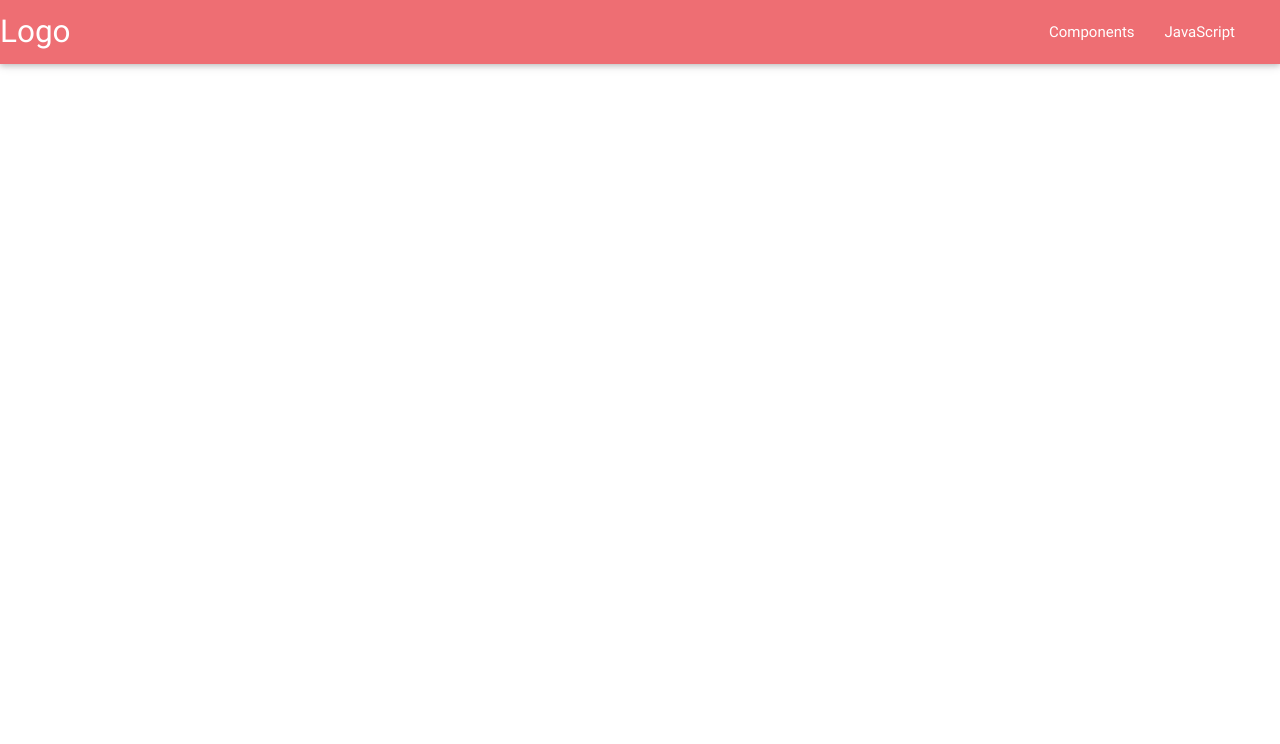
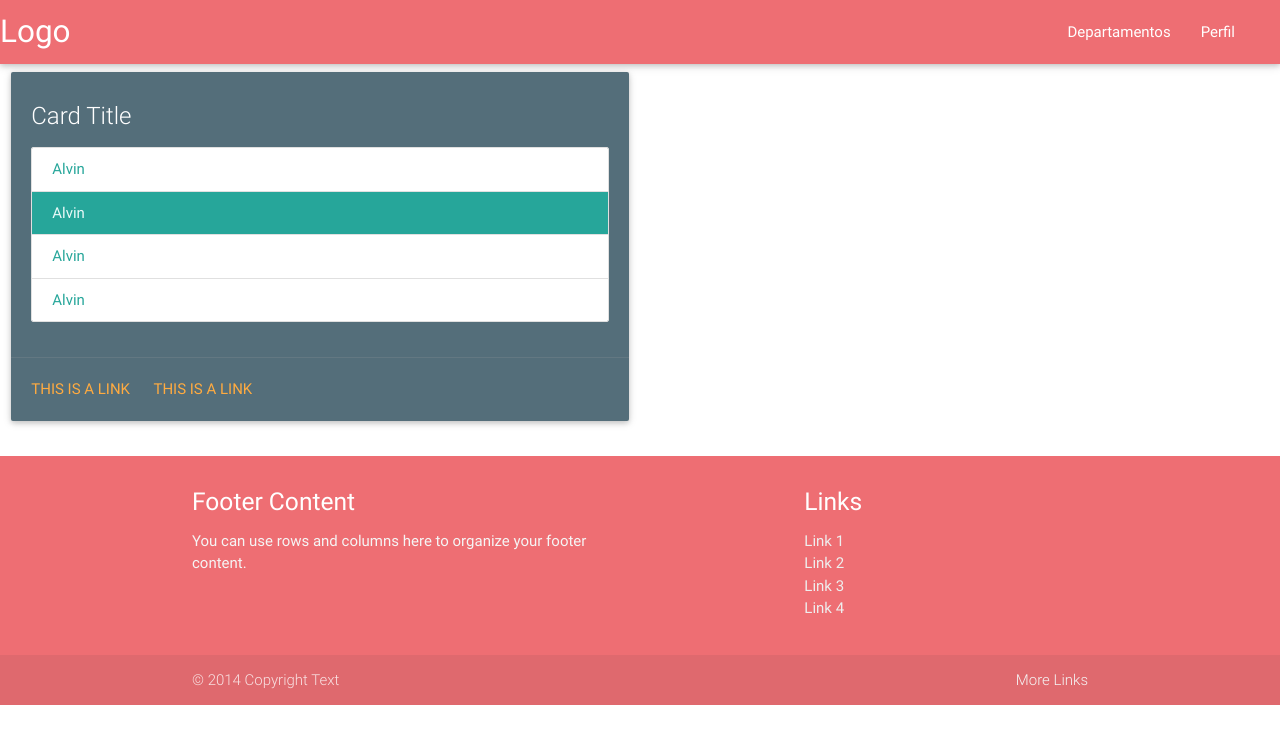
Before and after one commit to ScopeMX/roomiesMx, a website: page website/views/templates/main.html in a window 1280 px wide. Drawn offline with Linux system fonts and the light colour scheme.

Commit message:
Pagina de Usuario

```diff
--- a/website/views/templates/main.html
+++ b/website/views/templates/main.html
@@ -29,10 +29,62 @@
       <ul id="nav-mobile" class="right hide-on-med-and-down">
         <!--li><a href="/users/login">Inicio de Sesión</a></li-->
         <li><a href="login.html"></a></li>
-        <li><a href="badges.html">Components</a></li>
-        <li><a href="collapsible.html">JavaScript</a></li>
+        <li><a href="badges.html">Departamentos</a></li>
+        <li><a href="collapsible.html">Perfil</a></li>
       </ul>
     </div>
   </nav>
+  <!--CONTENT-->
+<section class="departamentos">
+    <div class="row">
+        <div class="col s12 m6">
+          <div class="card blue-grey darken-1">
+            <div class="card-content white-text">
+              <span class="card-title">Card Title</span>
+             <div class="collection">
+                <a href="#!" class="collection-item">Alvin</a>
+                <a href="#!" class="collection-item active">Alvin</a>
+                <a href="#!" class="collection-item">Alvin</a>
+                <a href="#!" class="collection-item">Alvin</a>
+              </div>
+            </div>
+            <div class="card-action">
+              <a href="#">This is a link</a>
+              <a href="#">This is a link</a>
+            </div>
+          </div>
+        </div>
+      </div>
+
+</section>
+<section class="mapa">
+
+</section>
+  <!--FOOTER-->
+  <footer class="page-footer">
+          <div class="container">
+            <div class="row">
+              <div class="col l6 s12">
+                <h5 class="white-text">Footer Content</h5>
+                <p class="grey-text text-lighten-4">You can use rows and columns here to organize your footer content.</p>
+              </div>
+              <div class="col l4 offset-l2 s12">
+                <h5 class="white-text">Links</h5>
+                <ul>
+                  <li><a class="grey-text text-lighten-3" href="#!">Link 1</a></li>
+                  <li><a class="grey-text text-lighten-3" href="#!">Link 2</a></li>
+                  <li><a class="grey-text text-lighten-3" href="#!">Link 3</a></li>
+                  <li><a class="grey-text text-lighten-3" href="#!">Link 4</a></li>
+                </ul>
+              </div>
+            </div>
+          </div>
+          <div class="footer-copyright">
+            <div class="container">
+            © 2014 Copyright Text
+            <a class="grey-text text-lighten-4 right" href="#!">More Links</a>
+            </div>
+          </div>
+        </footer>
 </body>
 </html>
```
Also changed, not shown: website/views/templates/index.html (+19 -8 lines).
